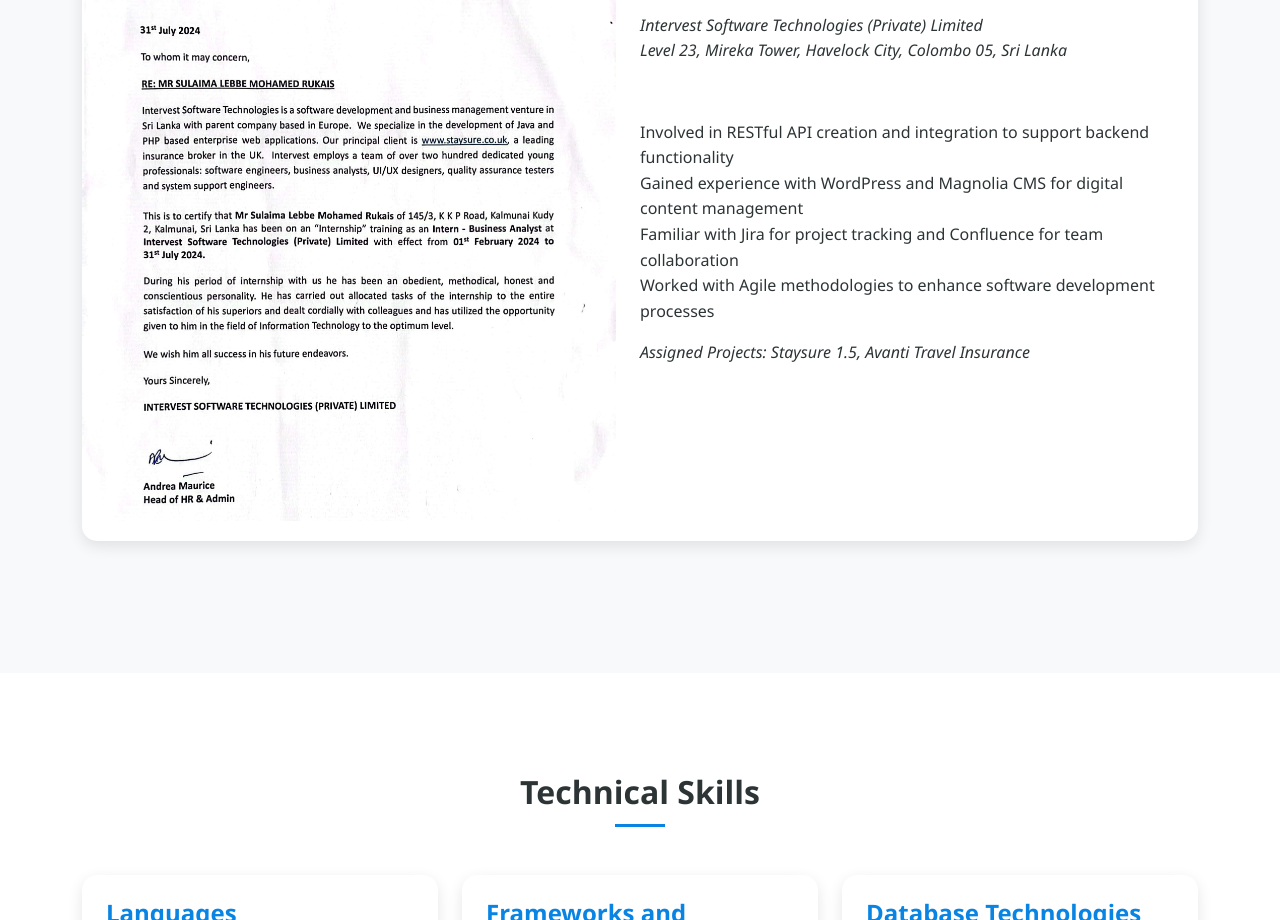
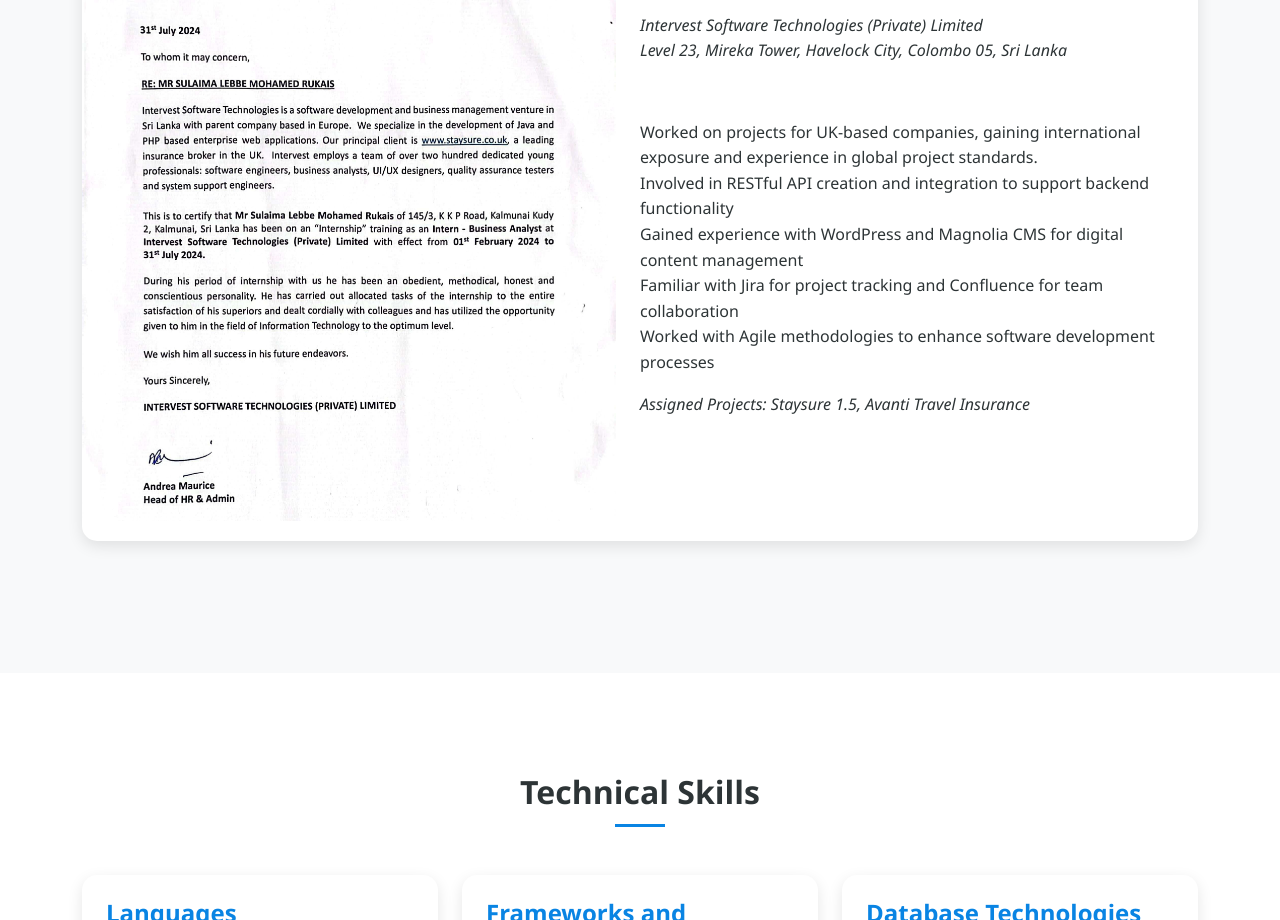
Before and after one commit to SLMRukais99/portfolio, a plain HTML site: page index.html in a window 1280 px wide. Shown: the part 3248-4168 px from the top of the page. Drawn offline with nearby package versions, Linux system fonts and the light colour scheme; a script that the page names is missing.

Commit message:
last update

```diff
--- a/index.html
+++ b/index.html
@@ -122,6 +122,9 @@
                 </address>
   <br>
                 <ul>
+                    <li>
+                        Worked on projects for UK-based companies, gaining international exposure and experience in global project standards.
+                    </li>
                     <li>Involved in RESTful API creation and integration to support backend functionality</li>
 
                     <li>Gained experience with WordPress and Magnolia CMS for digital content management</li>
```
